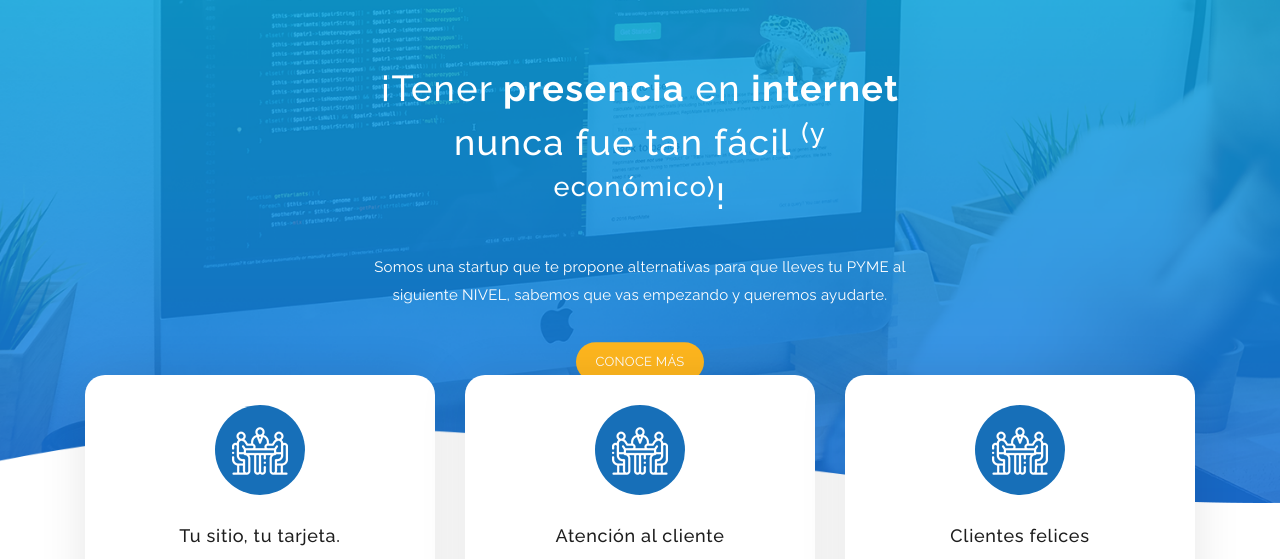
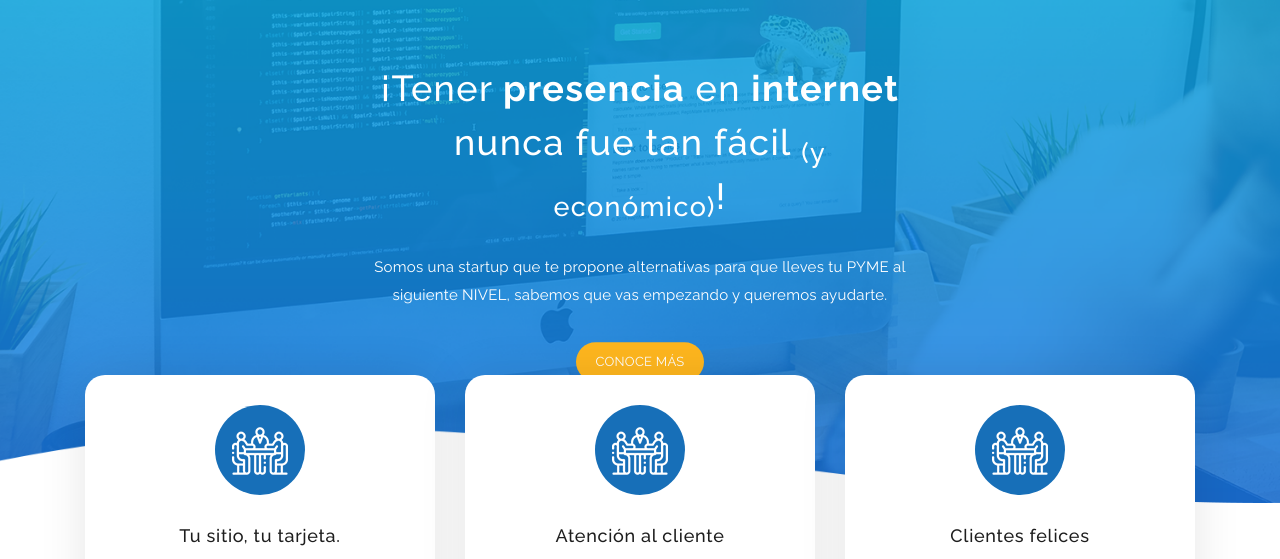
Before and after one commit to ideasweb-mx/ideasweb-mx.github.io, a plain HTML site: page index.html in a window 1280 px wide. Shown: the part 235-794 px from the top of the page. Drawn offline with Linux system fonts and the light colour scheme.

Commit message:
Update index.html
Change sup to sub

```diff
--- a/index.html
+++ b/index.html
@@ -100,7 +100,7 @@ https://templatemo.com/tm-535-softy-pinko
                 <img src="assets/images/logo_full_white.png" class="mb-5" alt="Ideas Web" sizes="100%">
                 <div class="row mt-3">
                     <div class="offset-xl-3 col-xl-6 offset-lg-2 col-lg-8 col-md-12 col-sm-12">
-                        <h1>¡Tener <strong>presencia</strong> en <strong>internet</strong> nunca fue tan fácil <sup>(y económico)</sup>!</h1>
+                        <h1>¡Tener <strong>presencia</strong> en <strong>internet</strong> nunca fue tan fácil <sub>(y económico)</sub>!</h1>
                         <p>Somos una startup que te propone alternativas para que lleves tu PYME al siguiente NIVEL,
                             sabemos que vas empezando y queremos ayudarte.</p>
                         <a href="#seguir" class="main-button-slider">CONOCE MÁS</a>
```
